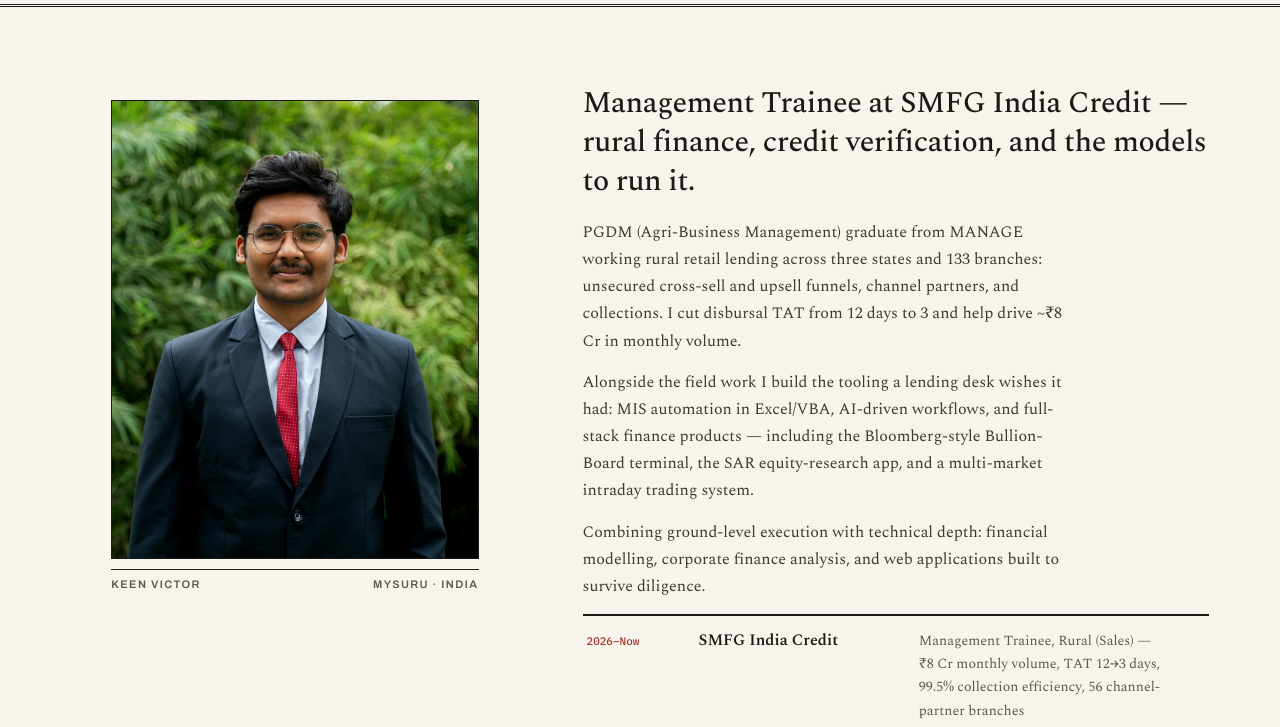
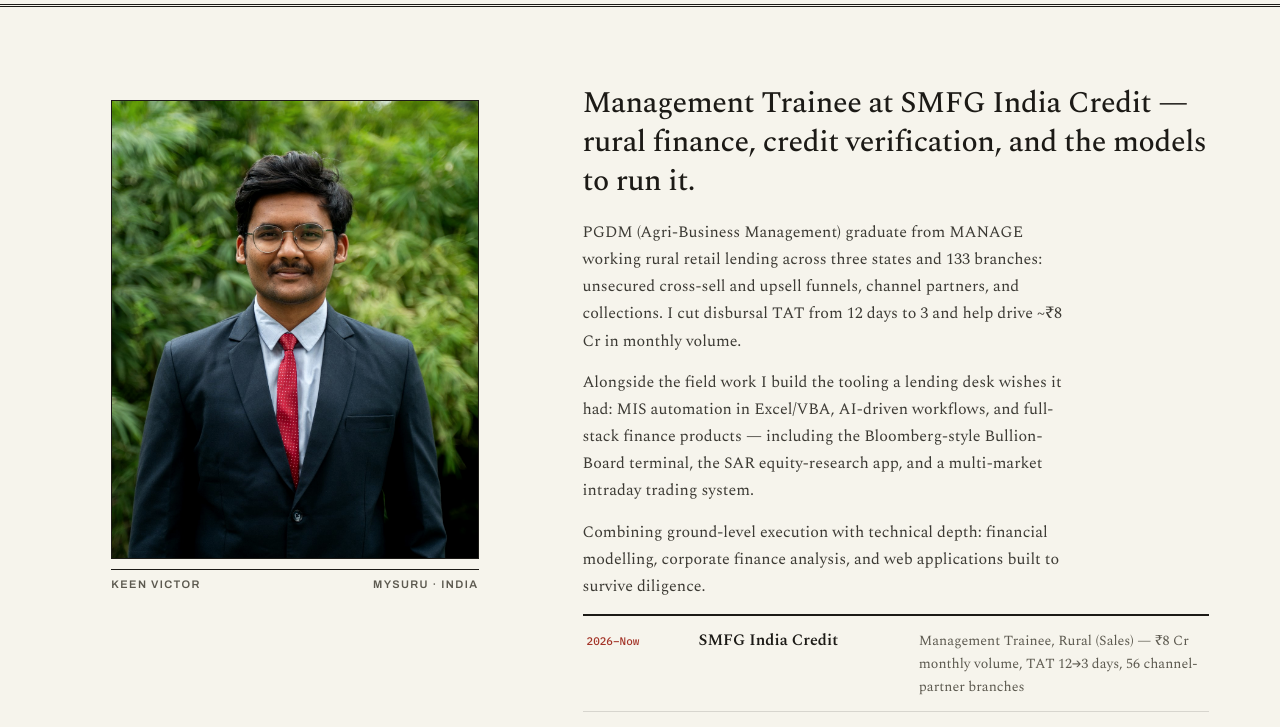
Before and after one commit to keenpromax-art/Personal-Portfolio-, a plain HTML site: page index.html in a window 1280 px wide. Shown: the part 69-796 px from the top of the page. Drawn offline with nearby package versions, Linux system fonts and the light colour scheme.

Commit message:
Remove the remaining collection efficiency figure

```diff
--- a/index.html
+++ b/index.html
@@ -47,7 +47,7 @@
           <p>Combining ground-level execution with technical depth: financial modelling, corporate finance analysis, and web applications built to survive diligence.</p>
         </div>
         <div class="history" aria-label="Track record">
-          <div class="history-row"><span class="when">2026–Now</span><strong>SMFG India Credit</strong><span>Management Trainee, Rural (Sales) — ₹8 Cr monthly volume, TAT 12&rarr;3 days, 99.5% collection efficiency, 56 channel-partner branches</span></div>
+          <div class="history-row"><span class="when">2026–Now</span><strong>SMFG India Credit</strong><span>Management Trainee, Rural (Sales) — ₹8 Cr monthly volume, TAT 12&rarr;3 days, 56 channel-partner branches</span></div>
           <div class="history-row"><span class="when">Apr–May 2025</span><strong>Chifu Agritech</strong><span>Summer Intern — procurement &amp; supply chain analytics, harvest/yield forecasting and mango supplier onboarding across Karimnagar &amp; Anantapur</span></div>
           <div class="history-row"><span class="when">2024–26</span><strong>PGDM Agri-Business</strong><span>MANAGE, Hyderabad — CGPA 7.29/10</span></div>
           <div class="history-detail"><span class="when">Syllabus</span><ul class="hd-list"><li>Agri-input &amp; rural marketing, procurement &amp; export trade</li><li>Corporate finance, rural banking, commodity derivatives &amp; risk</li><li>Supply chain, post-harvest &amp; agri-warehousing</li><li>Business statistics &amp; quantitative agri-analytics — tracks in Finance, Marketing, Procurement, Analytics</li><li>Industry summer project (8–10 wks), 4-week live project &amp; village immersion</li></ul></div>
```
